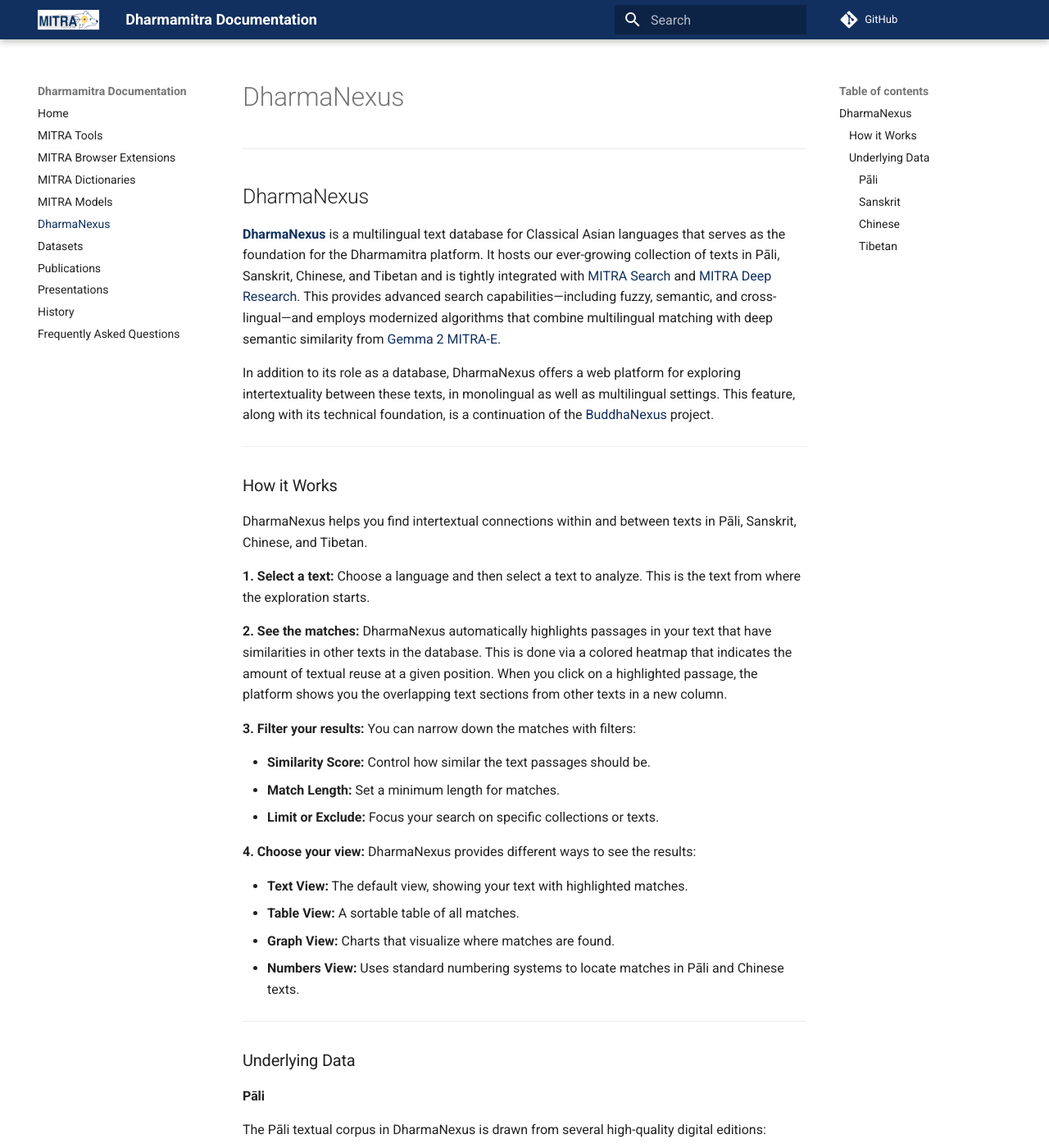
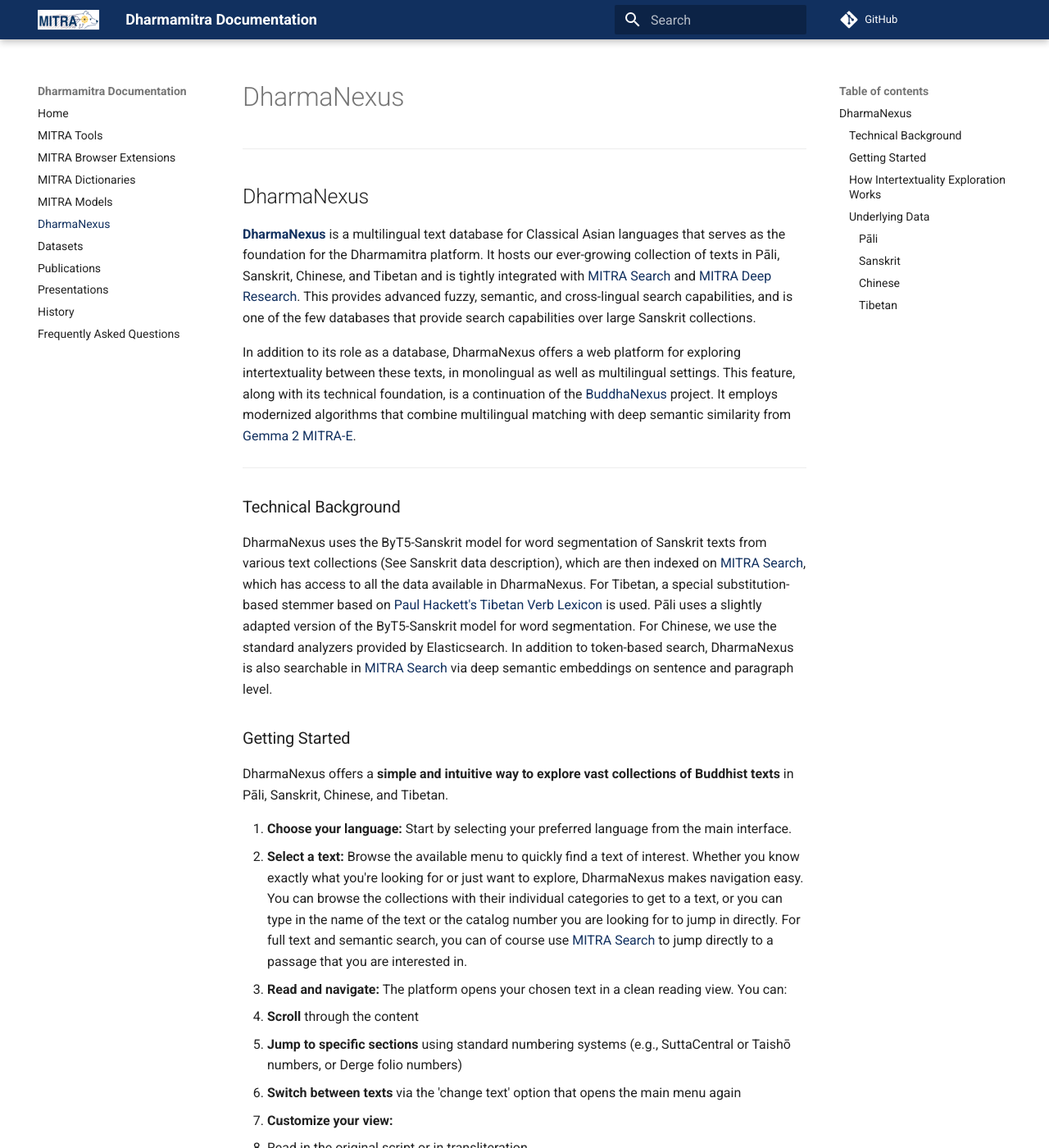
Before and after one commit to dharmamitra/dharmamitra-guides, an MkDocs documentation site: the page built from docs/dharmanexus.md, in a window 1280 px wide and 1400 px high. Shown: the whole window at 82% size. Built offline with MkDocs 1.6.1 and Material for MkDocs 9.7.7, drawn with Linux system fonts in a browser that asks for light colours; comment, search, counter and statistics services are not loaded; some of the changed text lies outside the part shown.

Commit message:
dm update

```diff
--- a/docs/dharmanexus.md
+++ b/docs/dharmanexus.md
@@ -2,27 +2,45 @@
 
 ## DharmaNexus
 
-**[DharmaNexus](https://dharmanexus.org)** is a multilingual text database for Classical Asian languages that serves as the foundation for the Dharmamitra platform. It hosts our ever-growing collection of texts in Pāli, Sanskrit, Chinese, and Tibetan and is tightly integrated with [MITRA Search](https://dharmamitra.github.io/dharmamitra-guides/mitra_tools/#mitra-search) and [MITRA Deep Research](https://dharmamitra.github.io/dharmamitra-guides/mitra_tools/#mitra-deep-research). This provides advanced search capabilities—including fuzzy, semantic, and cross-lingual—and employs modernized algorithms that combine multilingual matching with deep semantic similarity from [Gemma 2 MITRA-E](https://huggingface.co/buddhist-nlp/gemma-2-mitra-e).
+**[DharmaNexus](https://dharmanexus.org)** is a multilingual text database for Classical Asian languages that serves as the foundation for the Dharmamitra platform. It hosts our ever-growing collection of texts in Pāli, Sanskrit, Chinese, and Tibetan and is tightly integrated with [MITRA Search](https://dharmamitra.github.io/dharmamitra-guides/mitra_tools/#mitra-search) and [MITRA Deep Research](https://dharmamitra.github.io/dharmamitra-guides/mitra_tools/#mitra-deep-research). This provides advanced fuzzy, semantic, and cross-lingual search capabilities, and is one of the few databases that provide search capabilities over large Sanskrit collections.
 
-In addition to its role as a database, DharmaNexus offers a web platform for exploring intertextuality between these texts, in monolingual as well as multilingual settings. This feature, along with its technical foundation, is a continuation of the [BuddhaNexus](https://buddhanexus.net) project.
+In addition to its role as a database, DharmaNexus offers a web platform for exploring intertextuality between these texts, in monolingual as well as multilingual settings. This feature, along with its technical foundation, is a continuation of the [BuddhaNexus](https://buddhanexus.net) project. It employs modernized algorithms that combine multilingual matching with deep semantic similarity from [Gemma 2 MITRA-E](https://huggingface.co/buddhist-nlp/gemma-2-mitra-e).
+
 
 ---
+### Technical Background
 
-### How it Works
+DharmaNexus uses the ByT5-Sanskrit model for word segmentation of Sanskrit texts from various text collections (See Sanskrit data description), which are then indexed on [MITRA Search](https://dharmamitra.github.io/dharmamitra-guides/mitra_tools/#mitra-search), which has access to all the data available in DharmaNexus. For Tibetan, a special substitution-based stemmer based on [Paul Hackett's Tibetan Verb Lexicon](https://www.shambhala.com/a-tibetan-verb-lexicon-15252.html?srsltid=AfmBOoqO0LtadFcogdBf_YR8L207hBf8ycgHiyKw259R3TrLebxZJgjt) is used. Pāli uses a slightly adapted version of the ByT5-Sanskrit model for word segmentation. For Chinese, we use the standard analyzers provided by Elasticsearch. In addition to token-based search, DharmaNexus is also searchable in [MITRA Search](https://dharmamitra.github.io/dharmamitra-guides/mitra_tools/#mitra-search) via deep semantic embeddings on sentence and paragraph level.
+
+### Getting Started
+
+DharmaNexus offers a **simple and intuitive way to explore vast collections of Buddhist texts** in Pāli, Sanskrit, Chinese, and Tibetan.
+
+1. **Choose your language:** Start by selecting your preferred language from the main interface.
+2. **Select a text:** Browse the available menu to quickly find a text of interest. Whether you know exactly what you're looking for or just want to explore, DharmaNexus makes navigation easy. You can browse the collections with their individual categories to get to a text, or you can type in the name of the text or the catalog number you are looking for to jump in directly. For full text and semantic search, you can of course use [MITRA Search](https://dharmamitra.github.io/dharmamitra-guides/mitra_tools/#mitra-search) to jump directly to a passage that you are interested in.
+
+3. **Read and navigate:** The platform opens your chosen text in a clean reading view. You can:
+   - **Scroll** through the content
+   - **Jump to specific sections** using standard numbering systems (e.g., SuttaCentral or Taishō numbers, or Derge folio numbers)
+   - **Switch between texts** via the 'change text' option that opens the main menu again
+4. **Customize your view:**
+   - Read in the original script or in transliteration
+
+> _Whether you are a scholar, translator, or simply curious, DharmaNexus makes it easy to navigate and read through large multilingual digital collections of Classical Asian literature in Pāli, Sanskrit, Chinese, and Tibetan._
+
+### How Intertextuality Exploration Works
 
 DharmaNexus helps you find intertextual connections within and between texts in Pāli, Sanskrit, Chinese, and Tibetan.
 
-**1. Select a text:** Choose a language and then select a text to analyze. This is the text from where the exploration starts.
+**1. See the matches:** While reading, you can choose to reveal intertextual connections by toggling the **Show Matches** switch. When enabled, DharmaNexus highlights passages in your text that have similarities in other texts in the database. This is visualized with a colored heatmap indicating the amount of textual reuse at each position. Clicking on a highlighted passage will display overlapping text sections from other texts in a new column, allowing for deeper exploration of parallels and connections.
 
-**2. See the matches:** DharmaNexus automatically highlights passages in your text that have similarities in other texts in the database. This is done via a colored heatmap that indicates the amount of textual reuse at a given position. When you click on a highlighted passage, the platform shows you the overlapping text sections from other texts in a new column.
-
-**3. Filter your results:** You can narrow down the matches with filters:
+**2. Filter your results:** You can narrow down the matches with filters:
 
 *   **Similarity Score:** Control how similar the text passages should be.
 *   **Match Length:** Set a minimum length for matches.
 *   **Limit or Exclude:** Focus your search on specific collections or texts.
 
-**4. Choose your view:** DharmaNexus provides different ways to see the results:
+**3. Choose your view:** DharmaNexus provides different ways to see the results:
 
 *   **Text View:** The default view, showing your text with highlighted matches.
 *   **Table View:** A sortable table of all matches.
```
